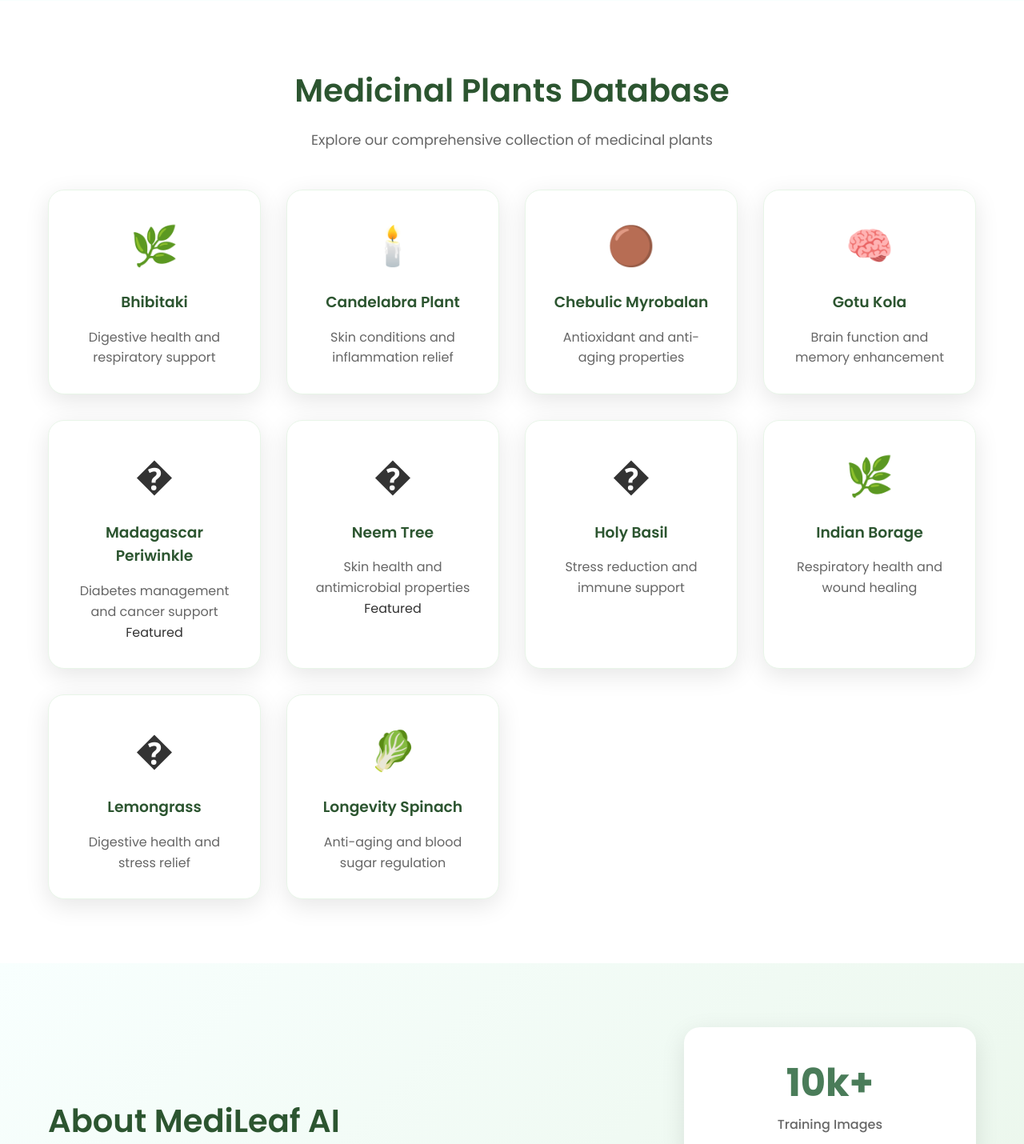
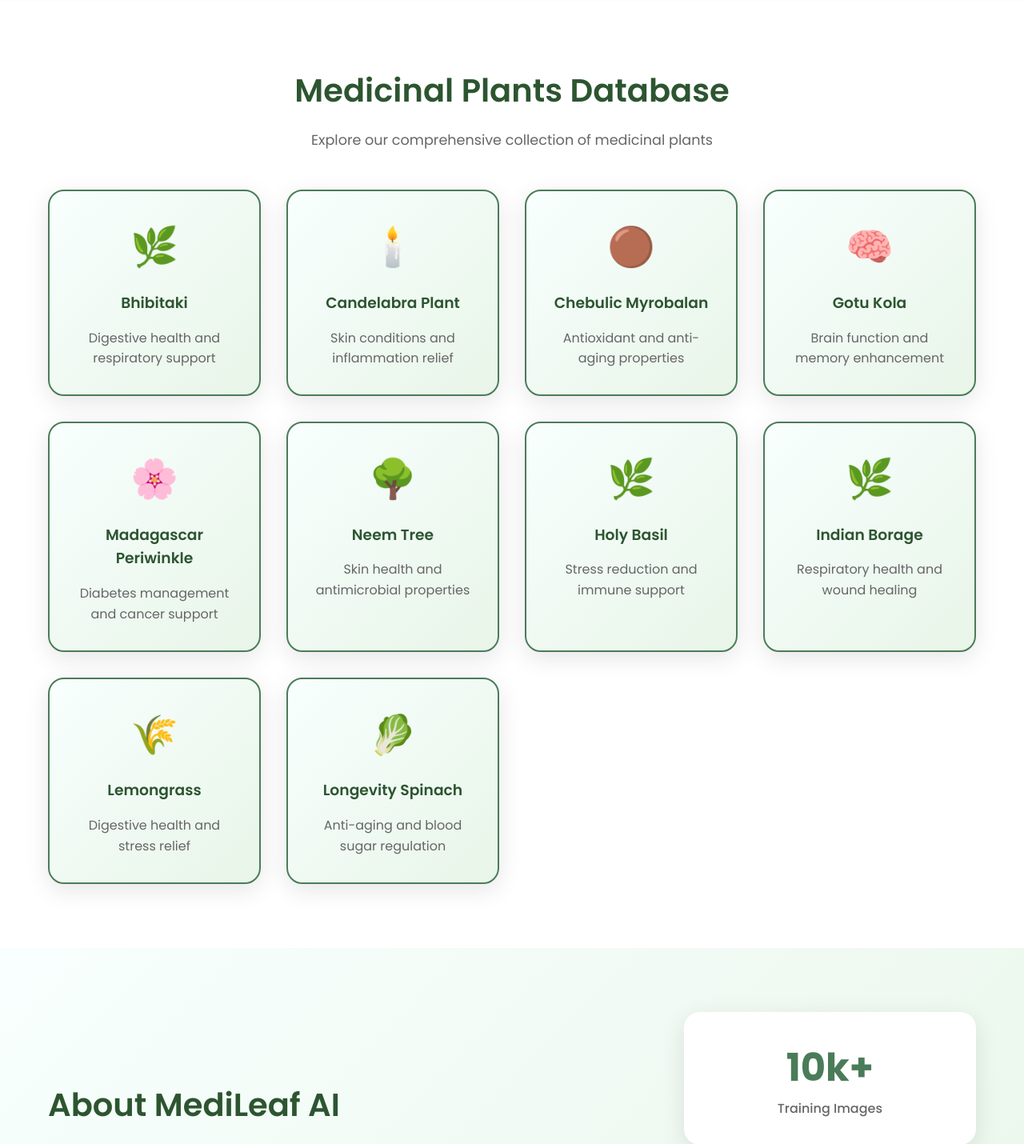
Before and after one commit to sohag221/MediLeaf-AI, a Flask app: page / in a window 1280 px wide. Shown: the part 1440-2870 px from the top of the page at 80% size. Run offline with Flask 3, Linux system fonts and the light colour scheme.

Commit message:
Changed in UI desing.

```diff
--- a/static/css/style.css
+++ b/static/css/style.css
@@ -513,20 +514,21 @@ body {
 }
 
 .plant-card {
-    background: white;
+    background: linear-gradient(135deg, #f8fffe, #e8f5e8);
     padding: 2rem;
     border-radius: 20px;
     text-align: center;
     box-shadow: 0 8px 30px rgba(0,0,0,0.1);
     transition: all 0.3s ease;
     cursor: pointer;
-    border: 1px solid #e8f5e8;
+    border: 2px solid #4a7c59;
+    position: relative;
 }
 
 .plant-card:hover {
     transform: translateY(-5px);
     box-shadow: 0 12px 40px rgba(0,0,0,0.15);
-    border-color: #90c695;
+    border-color: #2c5530;
 }
 
 .plant-icon {
@@ -543,6 +545,20 @@ body {
 .plant-card p {
     color: #666;
     line-height: 1.6;
+}
+
+/* Featured Plant Badges (keeping the red badges for featured plants) */
+.featured-plant .featured-badge {
+    position: absolute;
+    top: -10px;
+    right: -10px;
+    background: linear-gradient(135deg, #ff6b6b, #ee5a52);
+    color: white;
+    padding: 0.3rem 0.8rem;
+    border-radius: 15px;
+    font-size: 0.8rem;
+    font-weight: 600;
+    box-shadow: 0 4px 15px rgba(255, 107, 107, 0.3);
 }
 
 /* About Section */
--- a/templates/index.html
+++ b/templates/index.html
@@ -173,23 +173,20 @@
                     <p>Brain function and memory enhancement</p>
                 </div>
 
-                <!-- Featured Plants Row -->
-                <div class="plant-card featured-plant" data-plant="Madagascar Periwinkle">
-                    <div class="plant-icon">�</div>
+                <div class="plant-card" data-plant="Madagascar Periwinkle">
+                    <div class="plant-icon">🌸</div>
                     <h3>Madagascar Periwinkle</h3>
                     <p>Diabetes management and cancer support</p>
-                    <div class="featured-badge">Featured</div>
                 </div>
 
-                <div class="plant-card featured-plant" data-plant="Neem Tree">
-                    <div class="plant-icon">�</div>
+                <div class="plant-card" data-plant="Neem Tree">
+                    <div class="plant-icon">🌳</div>
                     <h3>Neem Tree</h3>
                     <p>Skin health and antimicrobial properties</p>
-                    <div class="featured-badge">Featured</div>
                 </div>
 
                 <div class="plant-card" data-plant="Holy Basil">
-                    <div class="plant-icon">�</div>
+                    <div class="plant-icon">🌿</div>
                     <h3>Holy Basil</h3>
                     <p>Stress reduction and immune support</p>
                 </div>
@@ -201,7 +198,7 @@
                 </div>
 
                 <div class="plant-card" data-plant="Lemongrass">
-                    <div class="plant-icon">�</div>
+                    <div class="plant-icon">🌾</div>
                     <h3>Lemongrass</h3>
                     <p>Digestive health and stress relief</p>
                 </div>
```
Also changed, not shown: other parts of static/css/style.css (+45 -0 lines), static/js/script.js (+53 -2 lines).
